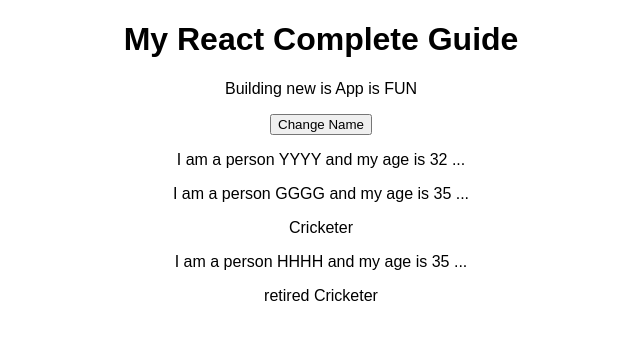
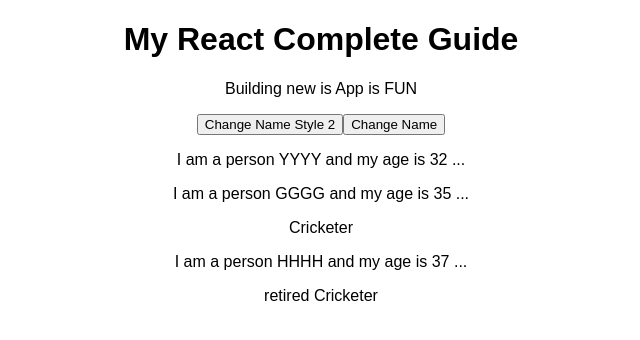
Before and after one commit to thallapalli/ReactWeather1, a React (Create React App) app: page / in a window 1280 px wide. Shown: the top 340 px of the page, without its empty margins (319-959 px from the left). Built offline with nearby package versions, Linux system fonts and the light colour scheme.

Commit message:
Code for Function Pass By Reference Working as expected

```diff
--- a/src/App.js
+++ b/src/App.js
@@ -1,47 +1,66 @@
-import React, { useState } from 'react';
+import React, { Component } from 'react';
 import './App.css';
 import Person from './Person/Person.js';
 
+class App extends Component {
 
-// imp diff between this and class based state handling.
-// Class based state handling will merge the state object
-// and dont override other elements
-// Where as Function component state handling via Hooks will not merge.
-// This is very importatnt to remember.
-// Code sample is below
-
-const App = props => {
-
-const [personState,setpersonState] = useState ({
+  state = {
   persons: [
     {name:'YYYY', age:32},
     {name:'GGGG', age:35},
     {name:'HHHH', age:37}
   ]
-  });
+}
+// if you notice the moment this fun called we change name of YYYY and age of HHHH
+// changeNameHandler = () => {
+//  console.log('button Clicked');
+//  //Cannot Mutate value. DO NOT use this --> this.state.persons[].name = 'HUHU';
+//  this.setState({
+//   persons: [
+//     {name:'BBBB', age:32},
+//     {name:'GGGG', age:35},
+//     {name:'HHHH', age:38}
+//   ]
+// }
+//  )
+// }
 
-const changeNameHandler = () => {
+// Building version 1 of changeNameHandler this passing value to this function.
+changeNameHandler = (newName) => {
   console.log('button Clicked');
   //Cannot Mutate value. DO NOT use this --> this.state.persons[].name = 'HUHU';
- setpersonState({
+  this.setState({
    persons: [
-    {name:'BBBB', age:32},
+     {name: newName, age:32},
      {name:'GGGG', age:35},
      {name:'HHHH', age:38}
    ]
- });
+ }
+  )
  }
 
+  // must have render() as it is class component
+         //Change Name Style 2 is not very performing code
+       //also (event) is inside that by default. It wont execute by default.
+       //onClick but we can use as bind is not necessary
+  render() {
     return (
       <div className="App">
        <h1>My React Complete Guide</h1>
        <p>Building new is App is FUN</p>
-       <button onClick={changeNameHandler}>Change Name</button>
-       <Person name={personState.persons[0].name} age={personState.persons[0].age}/>
-       <Person name={personState.persons[1].name} age={personState.persons[1].age}>Cricketer</Person>
-       <Person name={personState.persons[2].name} age={personState.persons[1].age}>retired Cricketer</Person>
+
+       <button onClick= {() => this.changeNameHandler('GURU')}>Change Name Style 2</button>
+
+       <button onClick={this.changeNameHandler.bind(this,'PRASAD')}>Change Name</button>
+       <Person name={this.state.persons[0].name} age={this.state.persons[0].age}/>
+
+       <Person name={this.state.persons[1].name}
+        age={this.state.persons[1].age}
+        click={this.changeNameHandler.bind(this,'HMS')}>Cricketer</Person>
+       <Person name={this.state.persons[2].name} age={this.state.persons[2].age}>retired Cricketer</Person>
       </div>
     );
   }
+}
 
 export default App;
--- a/src/Person/Person.js
+++ b/src/Person/Person.js
@@ -3,7 +3,7 @@ import React from 'react';
 const person = (props) => {
     return (
         <div>
-        <p>I am a person {props.name} and my age is {props.age} ...</p>
+        <p onClick={props.click}>I am a person {props.name} and my age is {props.age} ...</p>
         <p>{props.children}</p>
         </div>
     );
```
Also changed, not shown: src/App_Hooks_Sample.js (added, +47 -0 lines), src/App_state_handle_Class_comp.js (renamed from src/App_state.js). Lines whose indentation alone changed are shown as unchanged.
